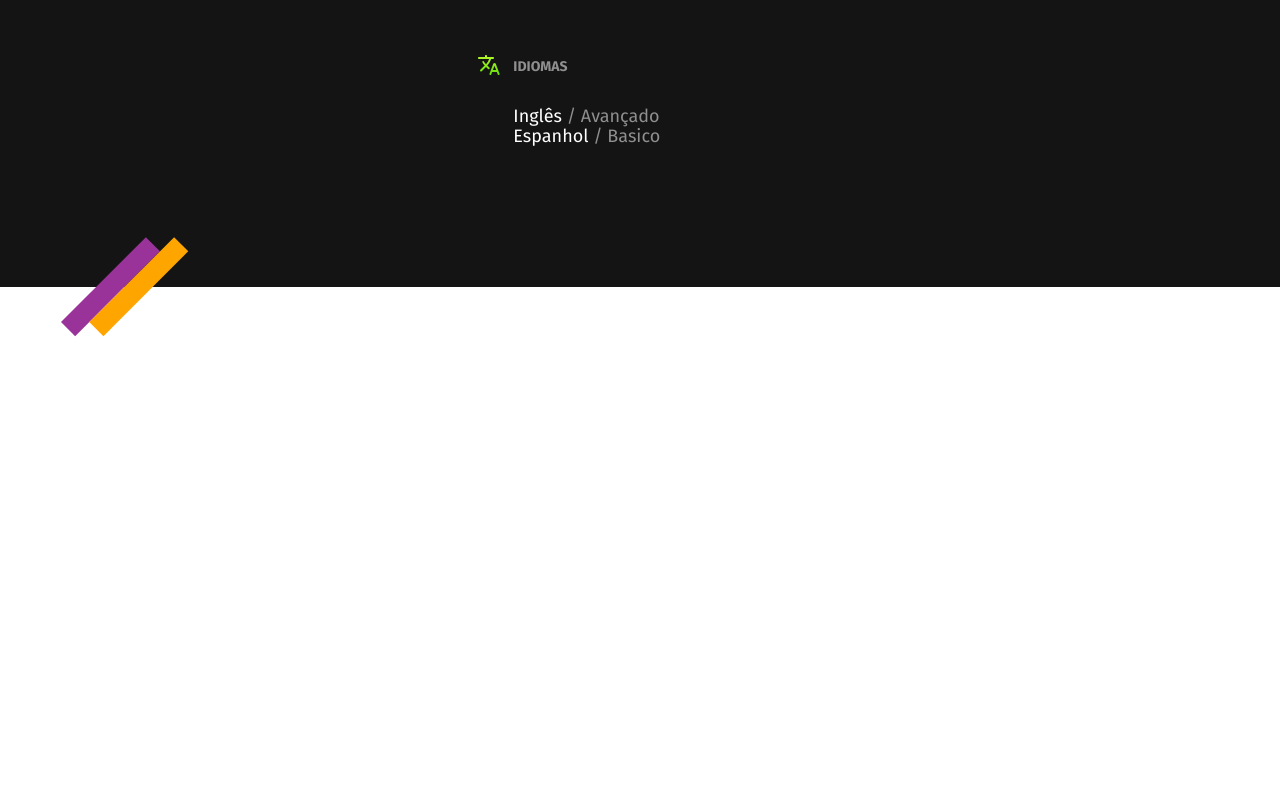
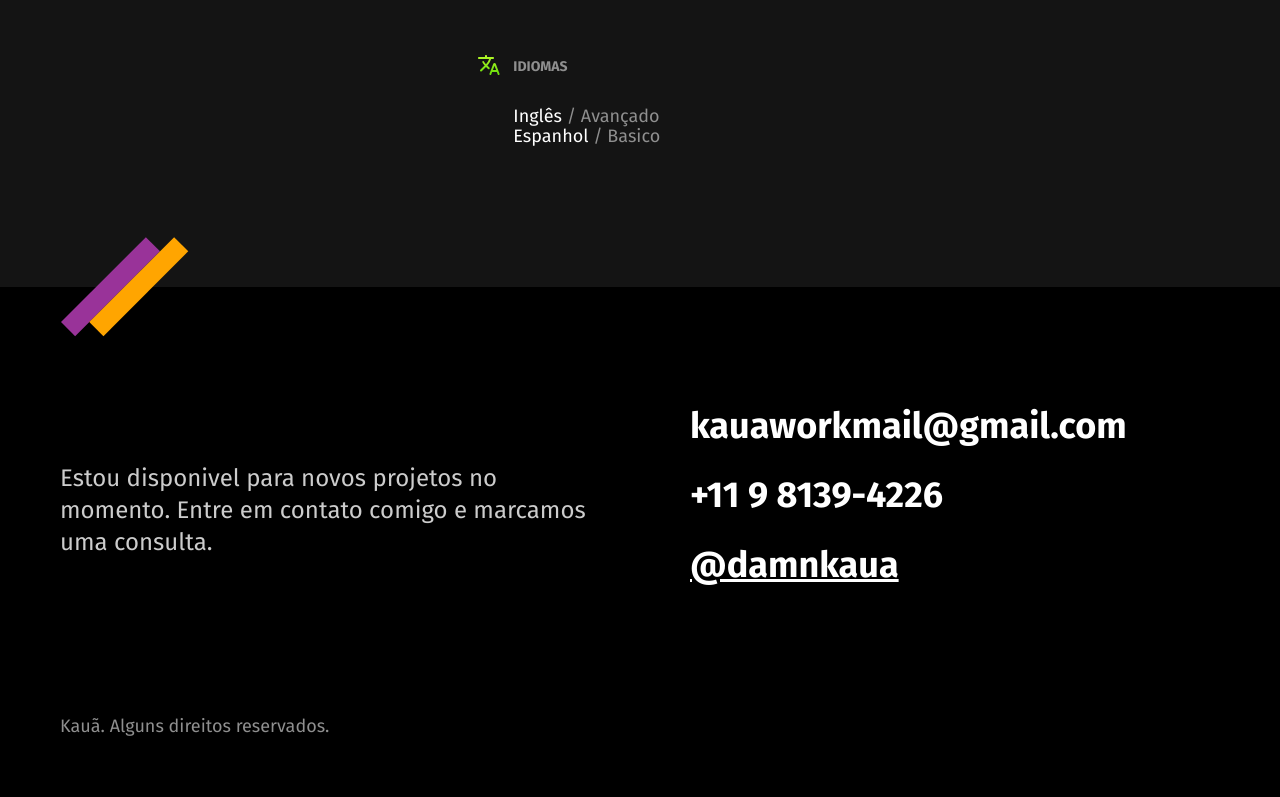
Before and after one commit to kkkkkaua/portifolio, a plain HTML site: page index.html in a window 1280 px wide. Shown: the part 1823-2620 px from the top of the page. Before the commit the page ends 2160 px from the top, so only its background shows below. Drawn offline with Linux system fonts and the light colour scheme.

Commit message:
end-commit

```diff
--- /dev/null
+++ b/assets/css/footer.css
@@ -0,0 +1,53 @@
+.footer {
+  background: #000;
+}
+
+.footer-container {
+  max-width: 120rem;
+
+  padding: 12rem 2rem 6rem 2rem;
+  margin: 0 auto;
+
+  display: grid;
+  grid-template-columns: 1fr 1fr;
+  gap: 10rem;
+
+  align-items: center;
+}
+
+.footer-txt {
+  font-size: 2.4rem;
+  line-height: 1.33;
+  color: #ccc;
+}
+
+.footer-contato li {
+  font-weight: bold;
+  font-size: 3.6rem;
+  line-height: 1.1;
+  color: #fff;
+
+  margin-bottom: 3rem;
+}
+
+.footer-contato li a {
+  color: #fff;
+}
+
+.footer-copy {
+  font-size: 1.8rem;
+  color: #8f8f8f;
+
+  grid-column: 1/-1;
+}
+
+@media (max-width: 800px) {
+  .footer-container {
+    grid-template-columns: 1fr;
+    gap: 4rem;
+  }
+
+  .footer-contato li {
+    font-size: 2.4rem;
+  }
+}
--- a/assets/css/formacao.css
+++ b/assets/css/formacao.css
@@ -34,6 +34,7 @@
 .formacao .subtitulo {
   color: #000;
   max-width: 5ch;
+  padding-top: 5.2rem;
 }
 
 .formacao-txt {
@@ -152,6 +153,7 @@
 
   .formacao .subtitulo {
     color: #fff;
+    padding: 0;
   }
 
   .formacao-txt {
--- a/assets/css/global.css
+++ b/assets/css/global.css
@@ -13,6 +13,7 @@ ul {
 
 img {
   max-width: 100%;
+  height: auto;
   display: block;
 }
 
--- a/assets/css/index.css
+++ b/assets/css/index.css
@@ -3,6 +3,7 @@
 @import './intro.css';
 @import './experiencia.css';
 @import './formacao.css';
+@import './footer.css';
 @import url('https://fonts.googleapis.com/css2?family=Fira+Sans:wght@400;700&display=swap');
 
 * {
--- a/index.html
+++ b/index.html
@@ -3,15 +3,20 @@
   <head>
     <meta charset="UTF-8" />
     <meta name="viewport" content="width=device-width, initial-scale=1.0" />
+    <meta
+      name="description"
+      content="Estudante Front End localizado em São Paulo"
+    />
     <title>Kauã - Portifólio</title>
     <link rel="stylesheet" href="./assets/css/index.css" />
   </head>
+
   <body>
     <header class="header">
-      <img src="./assets/img/kaua.svg" alt="Logo" />
+      <img src="./assets/img/kaua.svg" alt="Logo" width="104" height="38" />
       <nav>
         <ul class="header-menu">
-          <li><a href="#experiencia">Experiência</a></li>
+          <li><a href="#projetos">Projetos</a></li>
           <li><a href="#formacao">Formação</a></li>
           <li><a href="#contato">Contato</a></li>
         </ul>
@@ -19,14 +24,14 @@
     </header>
 
     <main class="intro">
-      <img src="./assets/img/perfil.jpg" alt="a" />
+      <img src="./assets/img/perfil.jpg" alt="a" width="360" height="520" />
       <div>
         <h1>Estudante<br />Front End</h1>
         <p>Localizado em São Paulo</p>
       </div>
     </main>
 
-    <section class="experiencia" id="experiencia" aria-label="Projetos">
+    <section class="experiencia" id="projetos" aria-label="Projetos">
       <h2 class="subtitulo">Projetos</h2>
       <div>
         <p class="experiencia-txt">
@@ -132,5 +137,20 @@
         </div>
       </div>
     </section>
+
+    <footer class="footer" id="contato">
+      <div class="footer-container">
+        <p class="footer-txt">
+          Estou disponivel para novos projetos no momento. Entre em contato
+          comigo e marcamos uma consulta.
+        </p>
+        <ul class="footer-contato">
+          <li>kauaworkmail@gmail.com</li>
+          <li>+11 9 8139-4226</li>
+          <li><a href="https://www.instagram.com/damnkaua">@damnkaua</a></li>
+        </ul>
+        <p class="footer-copy">Kauã. Alguns direitos reservados.</p>
+      </div>
+    </footer>
   </body>
 </html>
```
